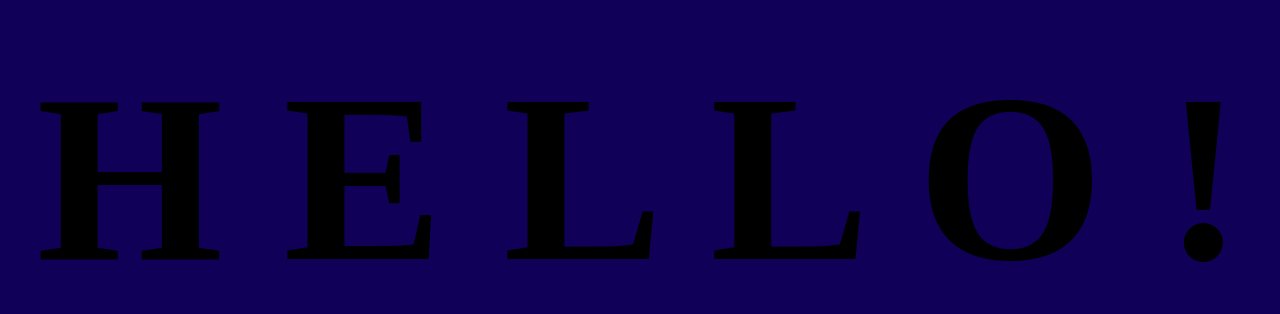
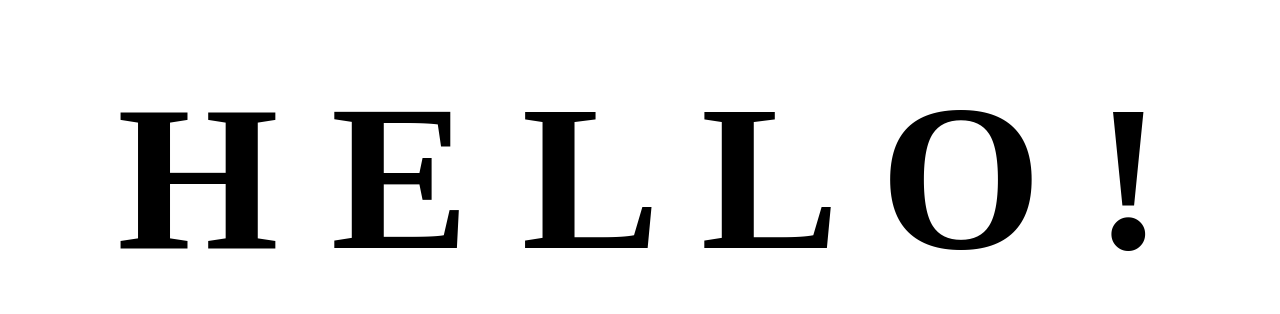
Before and after one commit to WrenJupiter/AnimatedTextGitDemo, a plain HTML site: page index.html in a window 1280 px wide. Shown: the part 230-544 px from the top of the page. Drawn offline with Linux system fonts and the light colour scheme.

Commit message:
someone else did this

```diff
--- a/app.css
+++ b/app.css
@@ -3,11 +3,11 @@ body {
     justify-content: center;
     align-items: center;
     height: 100vh;
-    background-color: rgb(17, 0, 88);
+    background-color: orchid);
 }
 
 h1 {
-    font-size: 15rem;
+    font-size: 13rem;
 }
 
 .letter {
```
